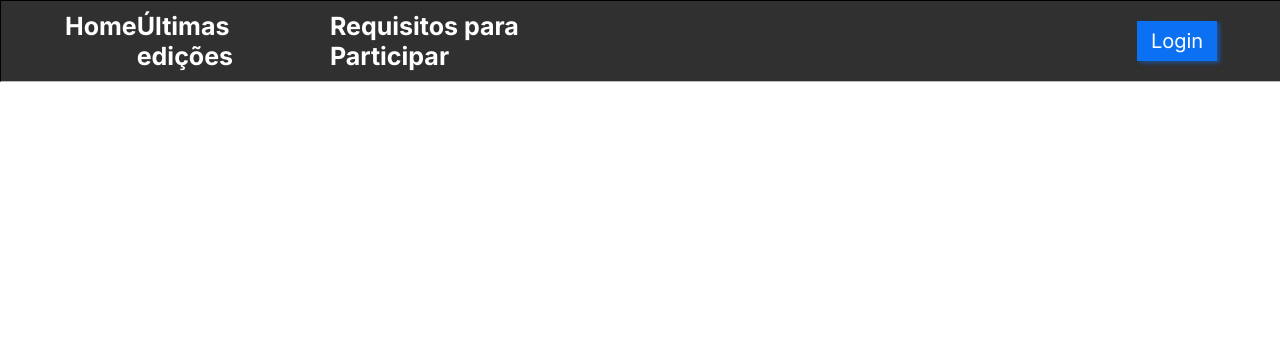
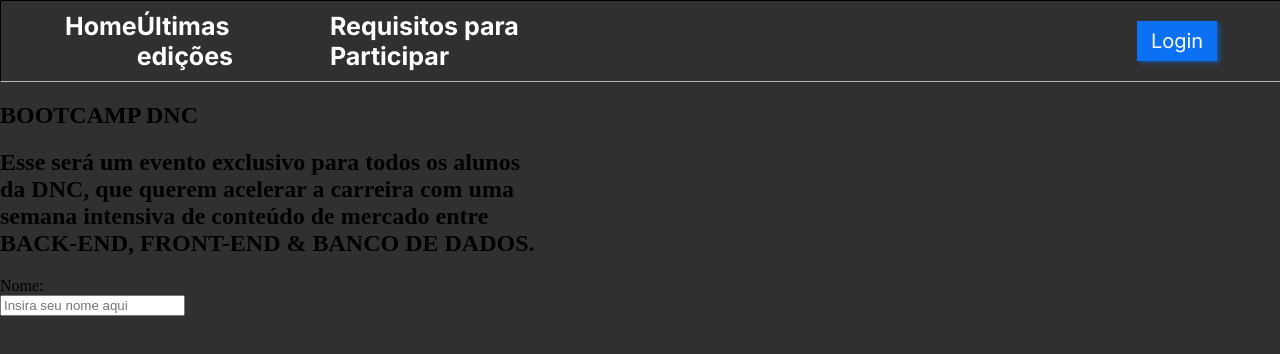
Before and after one commit to JoaoStuqui/Bootcamp-DNC, a plain HTML site: page index.html in a window 1280 px wide. Drawn offline with Linux system fonts and the light colour scheme.

Commit message:
Formulário e estilo tomando forma

```diff
--- a/index.html
+++ b/index.html
@@ -7,8 +7,8 @@
     <link rel="preconnect" href="https://fonts.googleapis.com">
     <link rel="preconnect" href="https://fonts.gstatic.com" crossorigin>
     <link href="https://fonts.googleapis.com/css2?family=Inter:wght@400;700&display=swap" rel="stylesheet">
+    <link rel="stylesheet" href="style.css">
     <title>Bootcamp DNC</title>
-    <link rel="stylesheet" href="style.css">
 </head>
 <body>
     <nav id="Principal">
@@ -19,6 +19,22 @@
         </div>
         <button>Login</button>
     </nav>
+    <section>
+        <header>
+            <h1>BOOTCAMP DNC</h1>
+            <h2>Esse será um evento exclusivo para todos os alunos
+               <br>da <b>DNC</b>, que querem <span class="Colorir-Fudo">acelerar a carreira</span> com uma
+               <br>semana intensiva de conteúdo de mercado entre
+               <br><span class="Colorir-Fudo">BACK-END, FRONT-END & BANCO DE DADOS.</span>
+            </h2>
+        </header>
+        <form>
+            <div class="Form-group">
+                <label>Nome:</label><br>
+                <input type="text" placeholder="Insira seu nome aqui">
+            </div>
+        </form>
+    </section>
 
 </body>
 </html>
--- a/style.css
+++ b/style.css
@@ -1,6 +1,8 @@
 body{
     margin: 0;
     padding: 0;
+    background: linear-gradient(180deg, rgba(12, 112, 242, 0.5) 19.91%, rgba(12, 112, 242, 0) 24.84%), #303030;
+    background-repeat: no-repeat;
 }
 
 #Principal{
```
